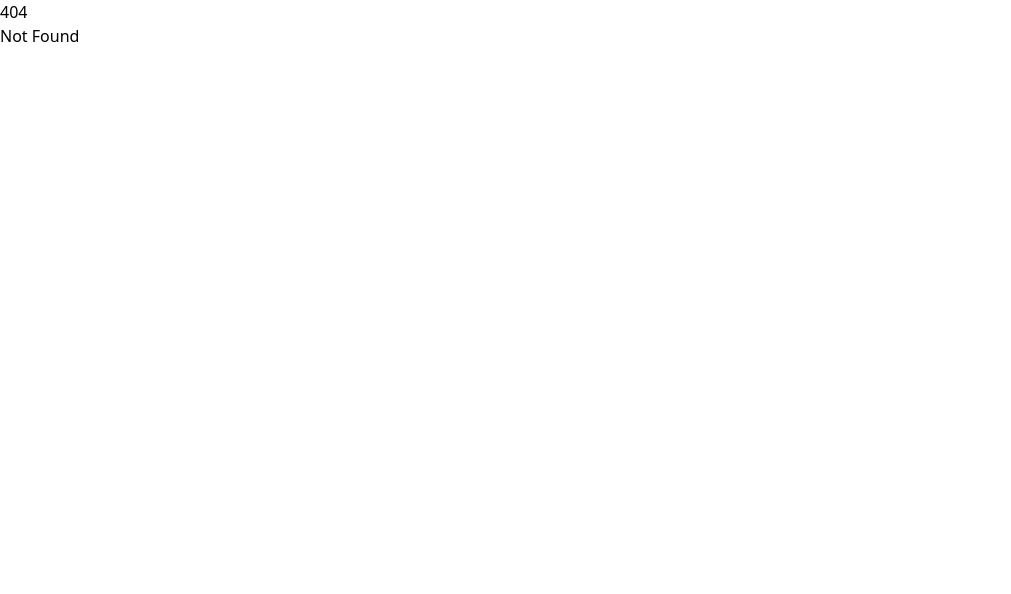
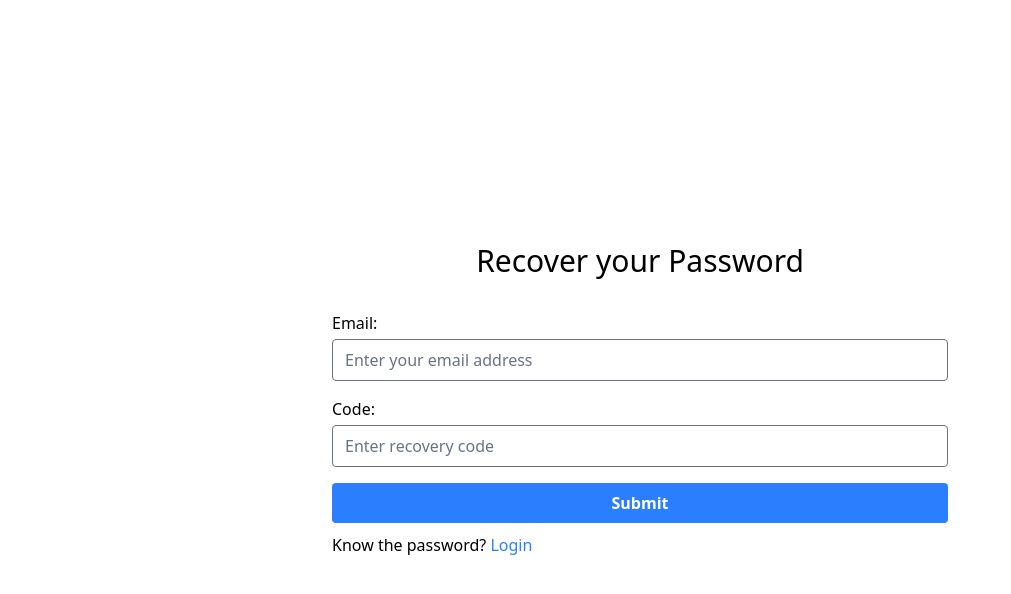
Before and after one commit to pxycknomdictator/portfolio, a SvelteKit app: page /admin/recovery in a window 1280 px wide. Before the commit this address had no page. Shown: the top 594 px of the page, without its empty margins (0-1011 px from the left). Built offline with nearby package versions, Linux system fonts and the light colour scheme.

Commit message:
feat: add password recovery form

```diff
--- /dev/null
+++ b/src/routes/admin/recovery/+page.svelte
@@ -0,0 +1,42 @@
+<main class="grid h-screen w-screen place-items-center">
+	<form class="w-full max-w-2xl space-y-4 p-7">
+		<h1 class="mb-8 text-center text-xl sm:text-3xl">Recover your Password</h1>
+		<section class="space-y-1">
+			<div>
+				<label class="mb-1 block" for="email">Email:</label>
+				<input
+					required
+					id="email"
+					type="email"
+					name="email"
+					autocomplete="off"
+					placeholder="Enter your email address"
+					class="w-full rounded-sm"
+				/>
+			</div>
+		</section>
+		<section class="space-y-1">
+			<div>
+				<label class="mb-1 block" for="code">Code:</label>
+				<input
+					required
+					id="code"
+					name="code"
+					autocomplete="off"
+					placeholder="Enter recovery code"
+					class="w-full rounded-sm pr-10"
+				/>
+			</div>
+		</section>
+		<div>
+			<button
+				class="w-full cursor-pointer rounded-sm bg-blue-500 py-2 font-semibold text-white transition-colors hover:bg-blue-600"
+				type="submit">Submit</button
+			>
+			<span class="mt-2.5 block">
+				Know the password?
+				<a class="text-blue-500 hover:underline" href="/admin/login">Login</a>
+			</span>
+		</div>
+	</form>
+</main>
```
